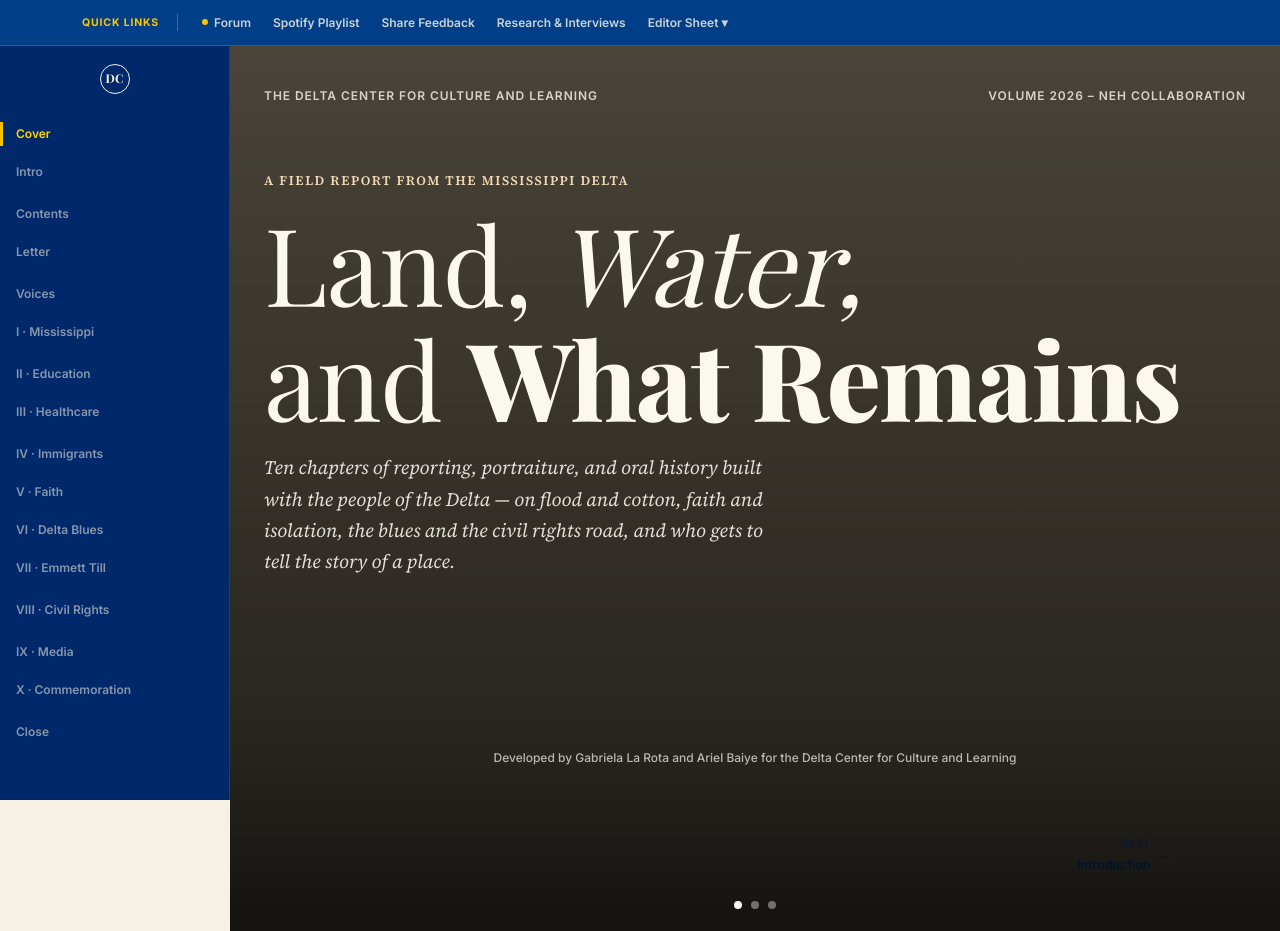
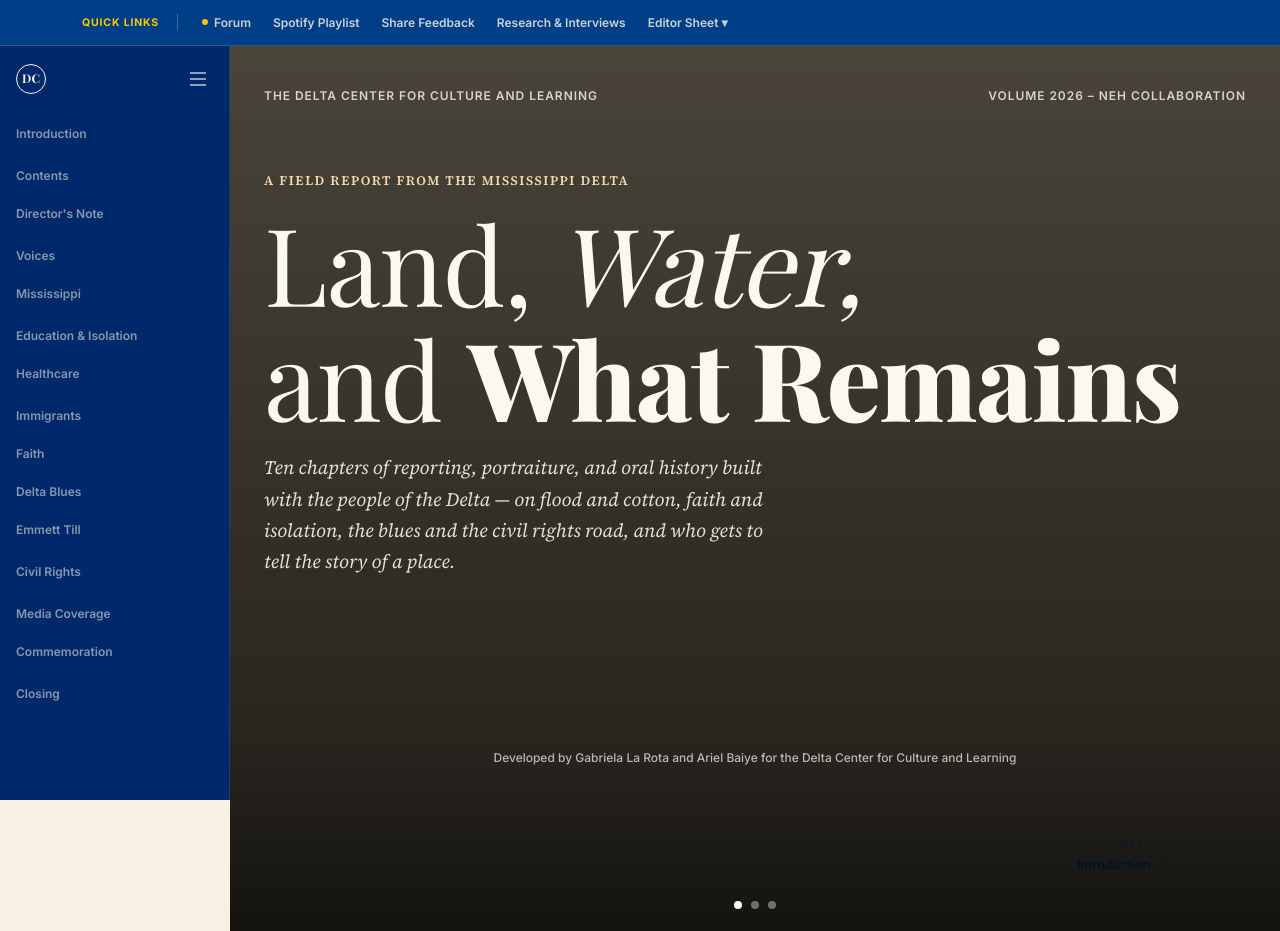
Before and after one commit to arielbaiye/delta-project, a plain HTML site: page newupdate/index.html in a window 1280 px wide. Drawn offline with nearby package versions, Linux system fonts and the light colour scheme; files whose address does not match are found by name; a web font is replaced by a local one.

Commit message:
updated subheaders

```diff
--- a/newupdate/index.html
+++ b/newupdate/index.html
@@ -26,59 +26,63 @@
 </div>
 
 <nav id="spine">
-  <div class="mark" onclick="showTab('cover')" title="Home — back to cover">DC</div>
+  <div class="spine-head">
+    <div class="mark" onclick="showTab('cover')" title="Home — back to cover">DC</div>
+    <button id="spine-toggle" class="spine-toggle" onclick="toggleSpine()" aria-label="Expand sidebar" aria-expanded="false">
+      <span></span><span></span><span></span>
+    </button>
+  </div>
   <ul id="spine-list">
-    <li><a data-tab="cover" title="Cover">Cover</a></li>
-    <li><a data-tab="intro" title="Introduction">Intro</a>
+    <li><a data-tab="intro" title="Introduction">Introduction</a>
       <ul class="spine-sub">
         <li><a data-tab="intro" data-target="sub-i-too">I, Too</a></li>
       </ul>
     </li>
     <li><a data-tab="toc-front" title="Table of Contents">Contents</a></li>
-    <li><a data-tab="directors-note" title="Director's Note">Letter</a>
+    <li><a data-tab="directors-note" title="Director's Note">Director's Note</a>
       <ul class="spine-sub">
         <li><a data-tab="directors-note" data-target="sub-mandy">Mandy Truman</a></li>
         <li><a data-tab="directors-note" data-target="sub-lee">Lee</a></li>
       </ul>
     </li>
     <li><a data-tab="voices" title="Voices">Voices</a></li>
-    <li><a data-tab="ch-mississippi" title="Chapter I — Mississippi">I · Mississippi</a>
+    <li><a data-tab="ch-mississippi" title="Chapter I — Mississippi">Mississippi</a>
       <ul class="spine-sub">
         <li><a data-tab="ch-mississippi" data-target="sub-cultural-geography">Cultural geography</a></li>
         <li><a data-tab="ch-mississippi" data-target="sub-sanctuary">The Sanctuary</a></li>
         <li><a data-tab="ch-mississippi" data-target="sub-global-economy">Global economy &amp; cotton crashes</a></li>
       </ul>
     </li>
-    <li><a data-tab="ch-education" title="Chapter II — Education">II · Education</a></li>
-    <li><a data-tab="ch-healthcare" title="Chapter III — Healthcare">III · Healthcare</a>
+    <li><a data-tab="ch-education" title="Chapter II — Education">Education &amp; Isolation</a></li>
+    <li><a data-tab="ch-healthcare" title="Chapter III — Healthcare">Healthcare</a>
       <ul class="spine-sub">
         <li><a data-tab="ch-healthcare" data-target="sub-teen-pregnancy">Teen pregnancy &amp; infant mortality</a></li>
         <li><a data-tab="ch-healthcare" data-target="sub-coalition-building">Coalition building</a></li>
       </ul>
     </li>
-    <li><a data-tab="ch-immigrants" title="Chapter IV — Immigrants">IV · Immigrants</a></li>
-    <li><a data-tab="ch-faiths" title="Chapter V — Other Faiths">V · Faith</a></li>
-    <li><a data-tab="ch-blues" title="Chapter VI — Delta Blues">VI · Delta Blues</a></li>
-    <li><a data-tab="ch-emmetttill" title="Chapter VII — Emmett Till">VII · Emmett Till</a>
+    <li><a data-tab="ch-immigrants" title="Chapter IV — Immigrants">Immigrants</a></li>
+    <li><a data-tab="ch-faiths" title="Chapter V — Other Faiths">Faith</a></li>
+    <li><a data-tab="ch-blues" title="Chapter VI — Delta Blues">Delta Blues</a></li>
+    <li><a data-tab="ch-emmetttill" title="Chapter VII — Emmett Till">Emmett Till</a>
       <ul class="spine-sub">
         <li><a data-tab="ch-emmetttill" data-target="sub-other-museums">Other museums &amp; panel</a></li>
       </ul>
     </li>
-    <li><a data-tab="ch-civilrights" title="Chapter VIII — Civil Rights">VIII · Civil Rights</a>
+    <li><a data-tab="ch-civilrights" title="Chapter VIII — Civil Rights">Civil Rights</a>
       <ul class="spine-sub">
         <li><a data-tab="ch-civilrights" data-target="sub-freedom-trail-figures">Freedom Trail figures</a></li>
         <li><a data-tab="ch-civilrights" data-target="sub-freedom-riders">Freedom Riders &amp; Parchman</a></li>
         <li><a data-tab="ch-civilrights" data-target="sub-modern-day-update">Modern day update</a></li>
       </ul>
     </li>
-    <li><a data-tab="ch-media" title="Chapter IX — Media Coverage">IX · Media</a></li>
-    <li><a data-tab="ch-commemoration" title="Chapter X — Commemoration">X · Commemoration</a>
+    <li><a data-tab="ch-media" title="Chapter IX — Media Coverage">Media Coverage</a></li>
+    <li><a data-tab="ch-commemoration" title="Chapter X — Commemoration">Commemoration</a>
       <ul class="spine-sub">
         <li><a data-tab="ch-commemoration" data-target="sub-commemoration-healing">Commemoration as healing</a></li>
         <li><a data-tab="ch-commemoration" data-target="sub-importance-listening">The importance of listening</a></li>
       </ul>
     </li>
-    <li><a data-tab="closing" title="Closing">Close</a>
+    <li><a data-tab="closing" title="Closing">Closing</a>
       <ul class="spine-sub">
         <li><a data-tab="closing" data-target="sub-why-workshop">Why we do the workshop</a></li>
         <li><a data-tab="closing" data-target="sub-acknowledgements">Acknowledgements &amp; team</a></li>
--- a/newupdate/script.js
+++ b/newupdate/script.js
@@ -64,6 +64,16 @@ const ORDER = ['cover','intro','toc-front','directors-note','voices',
     });
   });
 
+  // ---------- sidebar hamburger toggle ----------
+  function toggleSpine(){
+    const spine = document.getElementById('spine');
+    const btn = document.getElementById('spine-toggle');
+    const isWide = spine.classList.toggle('wide');
+    document.documentElement.style.setProperty('--spine-w', isWide ? '320px' : '230px');
+    btn.setAttribute('aria-expanded', isWide ? 'true' : 'false');
+    btn.setAttribute('aria-label', isWide ? 'Collapse sidebar' : 'Expand sidebar');
+  }
+
   // ---------- utility bar: Editor Sheet dropdown ----------
   function toggleDropdown(evt){
     evt.stopPropagation();
--- a/newupdate/style.css
+++ b/newupdate/style.css
@@ -81,18 +81,30 @@
   .ub-dropdown-menu a:hover{background:var(--paper); color:var(--steel-azure);}
 
   /* ---------- SPINE NAV / TAB BAR ---------- */
+  :root{ --spine-w: 230px; }
   #spine{
-    position:fixed; top:var(--bar-h); left:0; bottom:0; width:230px;
+    position:fixed; top:var(--bar-h); left:0; bottom:0; width:var(--spine-w);
     background:var(--navy-deep); z-index:500;
     display:flex; flex-direction:column; align-items:center; padding:18px 0;
     border-right:1px solid rgba(246,241,228,0.1);
+    transition:width .25s ease;
   }
+  .spine-head{display:flex; align-items:center; justify-content:space-between; width:100%; padding:0 16px; margin-bottom:22px;}
   #spine .mark{
     width:30px;height:30px;border:1.5px solid var(--paper); border-radius:50%;
-    display:flex;align-items:center;justify-content:center;
+    display:flex;align-items:center;justify-content:center; flex-shrink:0;
     font-family:'Playfair Display'; font-weight:700; font-size:12px; color:var(--paper);
-    margin-bottom:22px; flex-shrink:0; cursor:pointer;
+    cursor:pointer;
   }
+  .spine-toggle{
+    width:30px; height:30px; border:none; background:none; cursor:pointer;
+    display:flex; flex-direction:column; align-items:center; justify-content:center; gap:4px;
+    flex-shrink:0;
+  }
+  .spine-toggle span{width:16px; height:2px; background:rgba(246,241,228,0.6); transition:background .2s;}
+  .spine-toggle:hover span{background:var(--paper);}
+  #spine.wide .spine-toggle span{background:var(--school-bus-yellow);}
+
   #spine-list{list-style:none; margin:0; padding:0; display:flex; flex-direction:column; gap:2px; overflow-y:auto; flex:1; scrollbar-width:none; width:100%;}
   #spine-list::-webkit-scrollbar{display:none;}
   #spine-list li a{
@@ -100,6 +112,7 @@
     text-decoration:none; cursor:pointer; text-align:left; padding:0 16px;
     font-family:'Inter'; font-weight:600; font-size:12px; color:rgba(246,241,228,0.55);
     position:relative; transition:color .2s ease;
+    white-space:nowrap; overflow:hidden; text-overflow:ellipsis;
   }
   #spine-list li a:hover{color:var(--paper);}
   #spine-list li a.active{color:var(--gold);}
@@ -110,14 +123,15 @@
     transition:max-height .3s ease;
   }
   #spine-list > li.expanded > .spine-sub{max-height:260px;}
+  #spine.wide #spine-list > li > .spine-sub{max-height:260px;} /* hamburger toggle: show every chapter's subheadings at once */
   .spine-sub li a{
     height:30px; padding-left:32px; font-weight:500; font-size:11px;
-    color:rgba(246,241,228,0.4); line-height:1.3;
+    color:rgba(246,241,228,0.4); line-height:1.3; white-space:normal;
   }
   .spine-sub li a:hover{color:var(--paper);}
   .spine-sub li a.sub-active{color:var(--school-bus-yellow);}
 
-  main{margin-left:230px; margin-top:var(--bar-h);}
+  main{margin-left:var(--spine-w); margin-top:var(--bar-h); transition:margin-left .25s ease;}
   .wrap{max-width:var(--maxw); margin:0 auto; padding:0 34px;}
 
   /* ---------- TAB PANEL SYSTEM ---------- */
@@ -321,9 +335,9 @@
 
   @media (max-width:760px){
     #spine{top:auto; bottom:0; left:0; right:0; height:56px; width:100%; flex-direction:row; padding:0 8px; border-right:none; border-top:1px solid rgba(246,241,228,0.1); z-index:600;}
-    #spine .mark{display:none;}
+    .spine-head{display:none;}
     #spine-list{flex-direction:row; overflow-x:auto; overflow-y:visible; align-items:center; height:100%;}
-    #spine-list li a{height:100%; padding:0 12px; white-space:nowrap;}
+    #spine-list li a{height:100%; padding:0 12px; white-space:nowrap; overflow:visible; text-overflow:clip;}
     #spine-list li a.active::before{left:6px; right:6px; top:auto; bottom:6px; height:2px; width:auto;}
     .spine-sub{display:none;}
     main{margin-left:0; padding-bottom:56px;}
```
